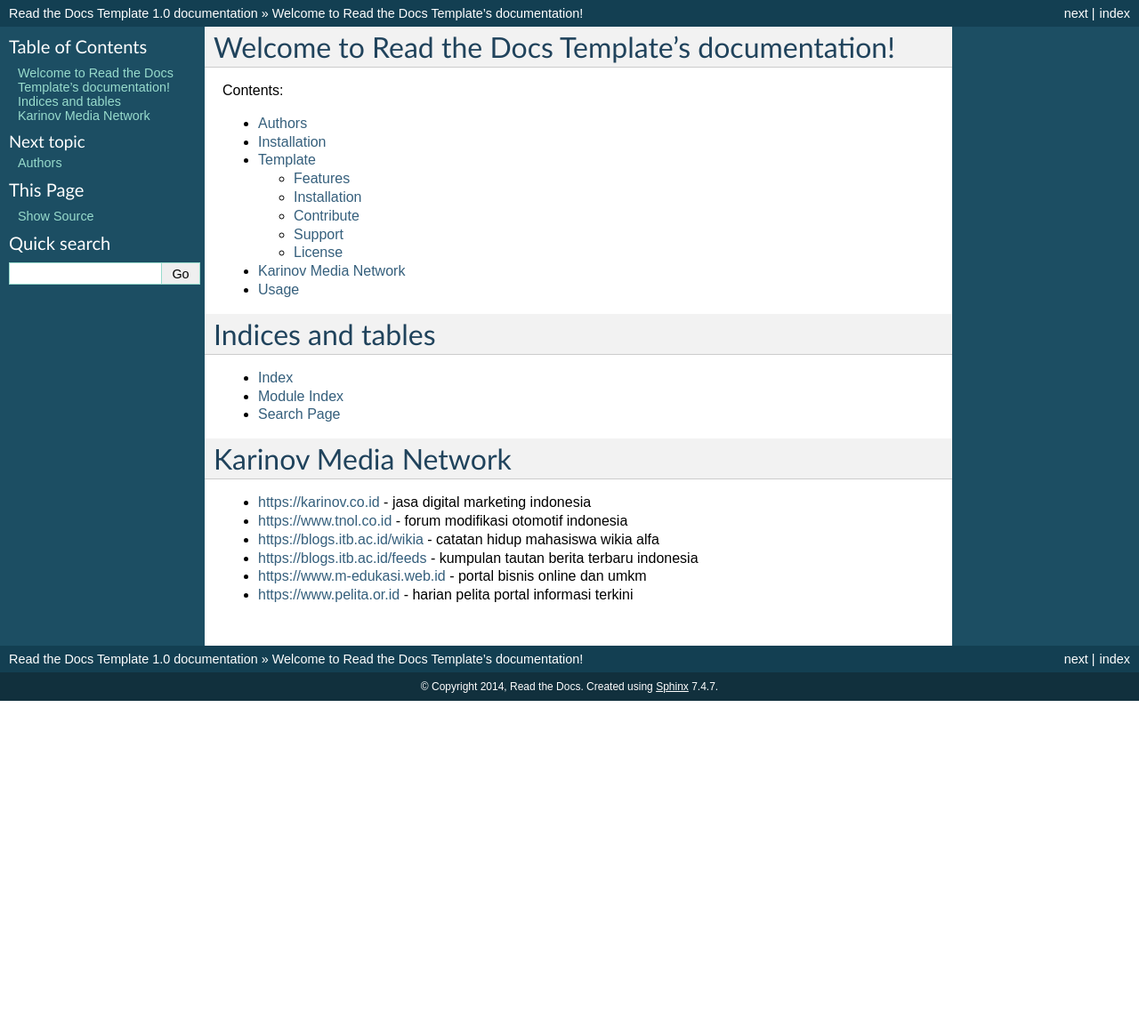
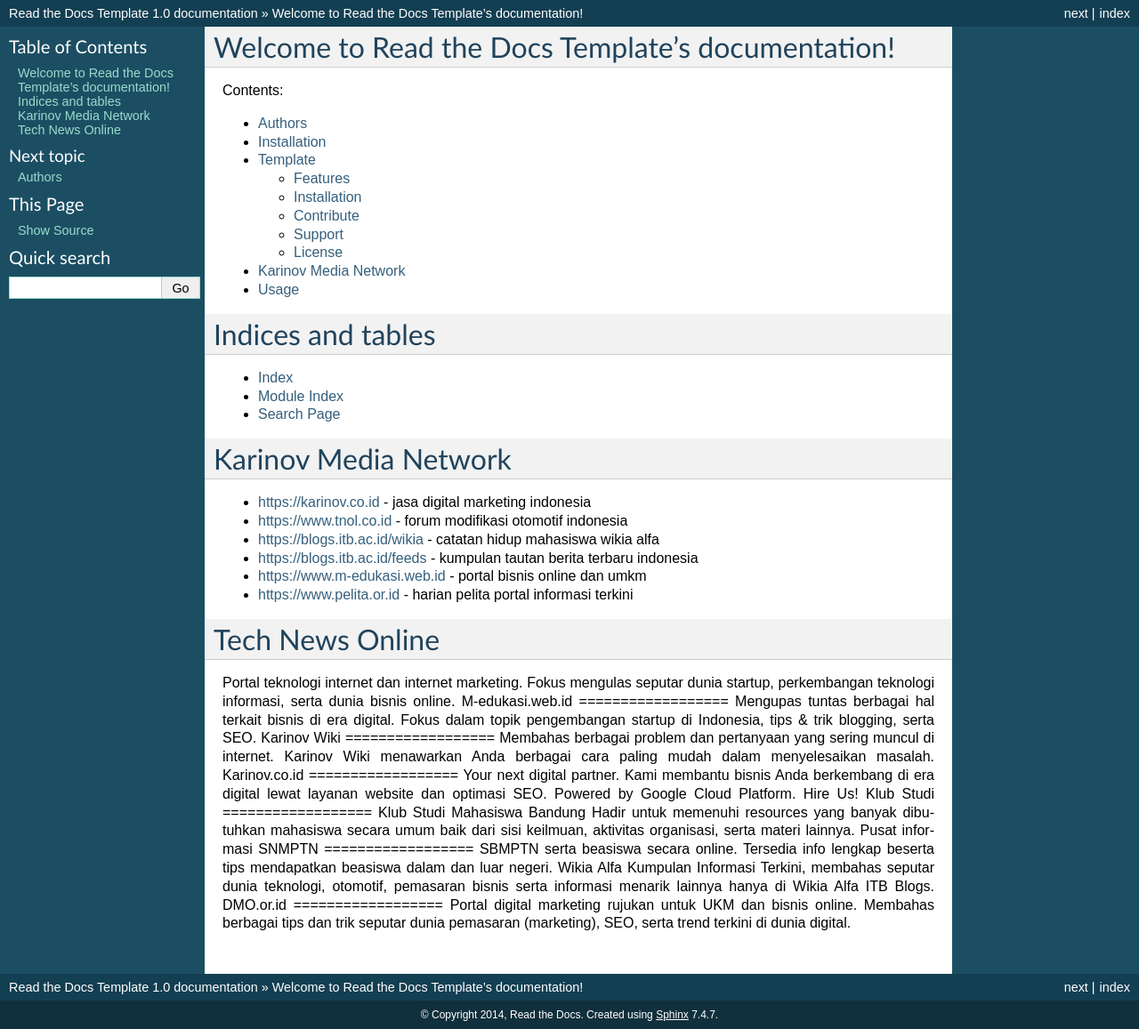
Before and after one commit to scansnap/ix500-driver, a Sphinx documentation site: the page built from docs/index.rst, in a window 1280 px wide. Shown: the whole page at 89% size. Built offline with Sphinx 7.4.7, drawn with Linux system fonts in a browser that asks for light colours; before the commit the page ends 900 px from its top, so only the background shows below that.

Commit message:
Update index.rst

```diff
--- a/docs/index.rst
+++ b/docs/index.rst
@@ -31,3 +31,26 @@
 - https://blogs.itb.ac.id/feeds - kumpulan tautan berita terbaru indonesia
 - https://www.m-edukasi.web.id - portal bisnis online dan umkm
 - https://www.pelita.or.id - harian pelita portal informasi terkini
+
+Tech News Online
+==================
+Portal teknologi internet dan internet marketing. Fokus mengulas seputar dunia startup, perkembangan teknologi informasi, serta dunia bisnis online.
+M-edukasi.web.id
+==================
+Mengupas tuntas berbagai hal terkait bisnis di era digital. Fokus dalam topik pengembangan startup di Indonesia, tips & trik blogging, serta SEO.
+Karinov Wiki
+==================
+Membahas berbagai problem dan pertanyaan yang sering muncul di internet. Karinov Wiki menawarkan Anda berbagai cara paling mudah dalam menyelesaikan masalah.
+Karinov.co.id
+==================
+Your next digital partner. Kami membantu bisnis Anda berkembang di era digital lewat layanan website dan optimasi SEO. Powered by Google Cloud Platform. Hire Us!
+Klub Studi
+==================
+Klub Studi Mahasiswa Bandung Hadir untuk memenuhi resources yang banyak dibutuhkan mahasiswa secara umum baik dari sisi keilmuan, aktivitas organisasi, serta materi lainnya.
+Pusat informasi SNMPTN
+==================
+SBMPTN serta beasiswa secara online. Tersedia info lengkap beserta tips mendapatkan beasiswa dalam dan luar negeri.
+Wikia Alfa Kumpulan Informasi Terkini, membahas seputar dunia teknologi, otomotif, pemasaran bisnis serta informasi menarik lainnya hanya di Wikia Alfa ITB Blogs.
+DMO.or.id
+==================
+Portal digital marketing rujukan untuk UKM dan bisnis online. Membahas berbagai tips dan trik seputar dunia pemasaran (marketing), SEO, serta trend terkini di dunia digital.
```
